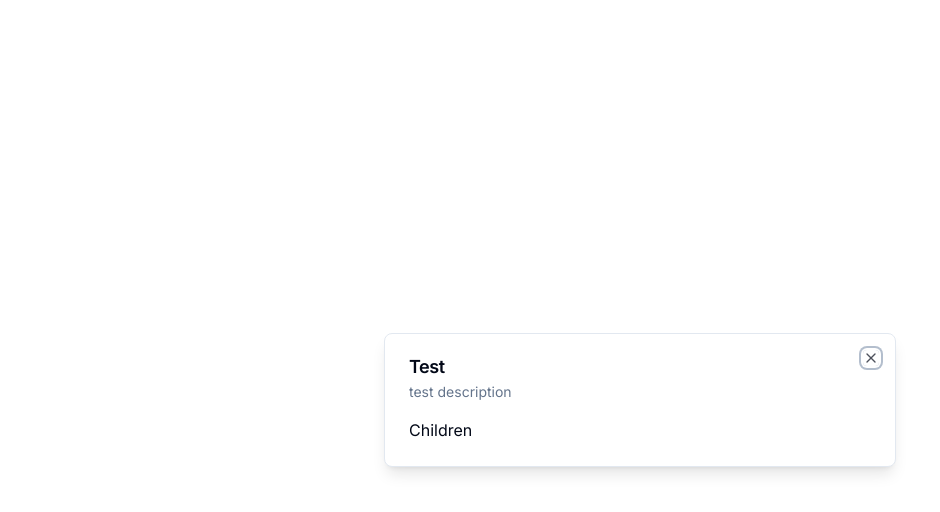
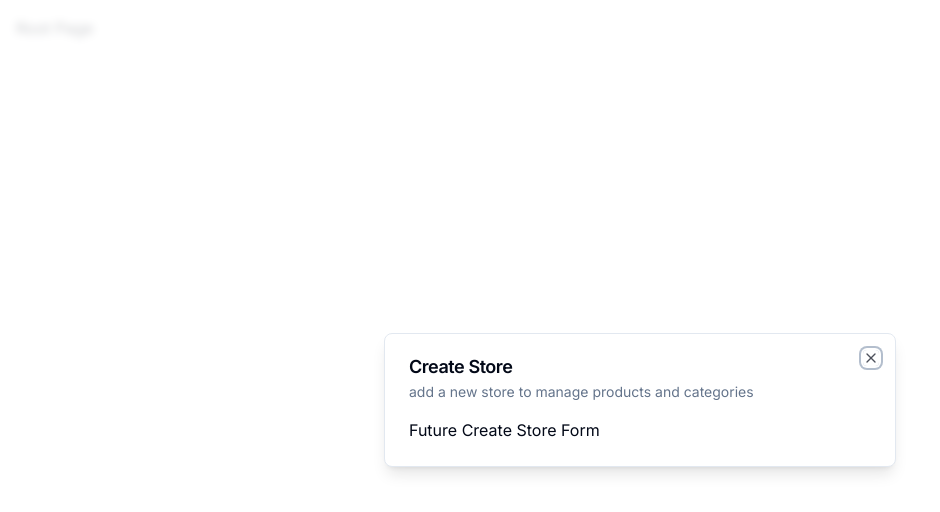
Before and after one commit to AndyRama/ecommerce-dashboard, a Next.js app: page / in a window 1280 px wide. Shown: the top 512 px of the page, without its empty margins (0-940 px from the left). Built offline with nearby package versions, Linux system fonts and the light colour scheme.

Commit message:
[enhancement] modal work and display

```diff
--- a/app/(root)/page.tsx
+++ b/app/(root)/page.tsx
@@ -1,13 +1,22 @@
 "use client"
 
-import { Modal } from "@/components/ui/modal"
+import { useStoreModal } from "@/hooks/use-store-modal"
+import { useEffect } from "react"
 
 const SetupPage = () => {
+
+  const onOpen = useStoreModal((state)=> state.onOpen)
+  const isOpen = useStoreModal((state)=> state.isOpen)
+
+  useEffect(()=> {
+    if(!isOpen){
+      onOpen();
+    }
+  }, [isOpen, onOpen]);
+
   return (
     <div className="p-4">
-      <Modal title={"Test"} description={"test description"} isOpen={true} onClose={ ()=> {}}>
-        Children
-      </Modal>
+      Root Page
     </div>
   )
 }
```
Also changed, not shown: providers/modal-provider.tsx (+4 -3 lines).
